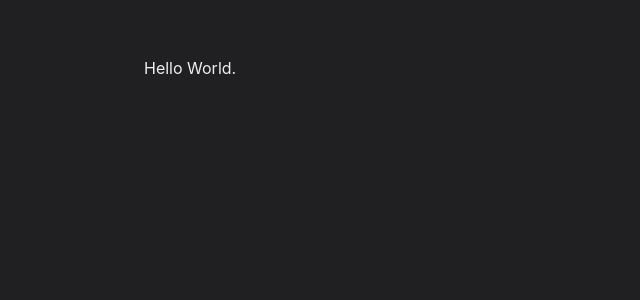
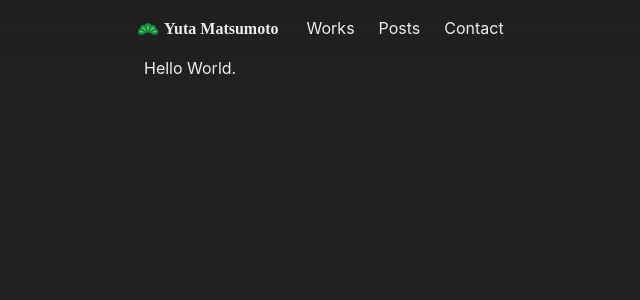
Before and after one commit to Yuta-Matsumoto999/profile, a Next.js app: page / in a window 1280 px wide. Shown: the top 300 px of the page, without its empty margins (128-768 px from the left). Built offline with nearby package versions, Linux system fonts and the light colour scheme.

Commit message:
add navbar

```diff
--- a/src/components/layouts/main.tsx
+++ b/src/components/layouts/main.tsx
@@ -1,18 +1,20 @@
-import { Container, Box } from "@chakra-ui/react";
-import { ReactNode } from "react";
-import Head from "next/head";
+import { Container, Box } from '@chakra-ui/react'
+import { ReactNode } from 'react'
+import Head from 'next/head'
+import NavBar from '../navbar'
 
 interface Props {
-    children: ReactNode;
+    children: ReactNode
 }
 
 const Layout = ({ children }: Props): JSX.Element => (
-    <Box as="main" pb={5} display="flex" flexDirection="column" minH="100vh">
+    <Box as='main' pb={5} display='flex' flexDirection='column' minH='100vh'>
         <Head>
             <meta name='viewport' content='width=device-width, initial-scale=1' />
             <title>Yuta Matsumoto - Homepage</title>
         </Head>
-        <Container maxW="container.md" pt={14}>
+        <NavBar />
+        <Container maxW='container.md' pt={14}>
             {children}
         </Container>
     </Box>
--- /dev/null
+++ b/src/components/logo.tsx
@@ -0,0 +1,38 @@
+import Link from 'next/link'
+import Image from 'next/image'
+import { Text, useColorModeValue } from '@chakra-ui/react'
+import styled from '@emotion/styled'
+
+const LogoBox = styled.span`
+    display: inline-flex;
+    align-items: center;
+    height: 30px;
+    line-height: 20px;
+
+    &:hover img {
+        transform: rotate(20deg);
+    }
+`
+
+const Logo = (): JSX.Element => {
+    const logoImage = `/images/header-title-logo.png`
+
+    return (
+        <Link href='/'>
+            <LogoBox>
+                <Image src={logoImage} width={24} height={24} alt='logo' />
+                <Text
+                    color={useColorModeValue('gray.800', 'whiteAlpha.900')}
+                    fontFamily='M PLUS Rounded 1c'
+                    fontWeight='bold'
+                    ml={1}
+                    fontSize={16}
+                >
+                    Yuta Matsumoto
+                </Text>
+            </LogoBox>
+        </Link>
+    )
+}
+
+export default Logo
--- /dev/null
+++ b/src/components/navbar.tsx
@@ -0,0 +1,117 @@
+import Logo from './logo'
+import Link from 'next/link'
+import { ReactNode } from 'react'
+import {
+    Container,
+    Box,
+    Stack,
+    Heading,
+    Flex,
+    Menu,
+    MenuItem,
+    MenuList,
+    MenuButton,
+    IconButton,
+    useColorModeValue,
+    Text,
+    ChakraProps,
+} from '@chakra-ui/react'
+import { HamburgerIcon } from '@chakra-ui/icons'
+
+interface Props {
+    href: string
+    path: string
+    children: ReactNode
+}
+
+const LinkItem = ({ href, path, children }: Props) => {
+    const active = path === href
+    const inactiveColor = useColorModeValue('gray.600', 'whiteAlpha.900')
+
+    return (
+        <Link href={href} scroll={false}>
+            <Box
+                p={2}
+                bg={active ? `glassTeal` : undefined}
+                color={active ? '202023' : inactiveColor}
+            >
+                <Text _hover={{ fontWeight: '600' }}>{children}</Text>
+            </Box>
+        </Link>
+    )
+}
+
+const NavBar = () => {
+    return (
+        <Box
+            position='fixed'
+            as='nav'
+            w='100%'
+            bg={useColorModeValue('#ffffff40', '#20202380')}
+            style={{ backdropFilter: 'blur(10px)' }}
+            zIndex={1}
+        >
+            <Container
+                display='flex'
+                flexWrap='wrap'
+                p={2}
+                maxW='container.md'
+                justifyContent='center'
+            >
+                <Flex align='center' mr={5}>
+                    <Heading as='h1' size='lg'>
+                        <Logo />
+                    </Heading>
+                </Flex>
+
+                <Stack
+                    direction={{ base: 'column', md: 'row' }}
+                    display={{ base: 'none', md: 'flex' }}
+                    width={{ base: 'full', md: 'auto' }}
+                    alignItems='center'
+                    flexGrow={1}
+                    mt={{ base: 4, md: 0 }}
+                >
+                    <LinkItem href='/works' path={''}>
+                        Works
+                    </LinkItem>
+                    <LinkItem href='/posts' path={''}>
+                        Posts
+                    </LinkItem>
+                    <LinkItem href='/contact' path={''}>
+                        Contact
+                    </LinkItem>
+                </Stack>
+
+                <Box flex={1} justifyContent='right'>
+                    <Box ml={2} display={{ base: 'inline-block', md: 'none' }}>
+                        <Menu>
+                            <MenuButton
+                                as={IconButton}
+                                icon={<HamburgerIcon />}
+                                variant='outline'
+                                aria-label='Options'
+                            />
+                            <MenuList>
+                                <Link href='/' passHref scroll={false}>
+                                    <MenuItem>About</MenuItem>
+                                </Link>
+                                <Link href='/works' passHref scroll={false}>
+                                    <MenuItem>Works</MenuItem>
+                                </Link>
+                                <Link href='/posts' passHref scroll={false}>
+                                    <MenuItem>Posts</MenuItem>
+                                </Link>
+                                <Link href='/contact' passHref scroll={false}>
+                                    <MenuItem>Contact</MenuItem>
+                                </Link>
+                            </MenuList>
+                        </Menu>
+                    </Box>
+                </Box>
+            </Container>
+        </Box>
+    )
+}
+
+export default NavBar
```
Also changed, not shown: public/images/header-title-logo.png (added).
